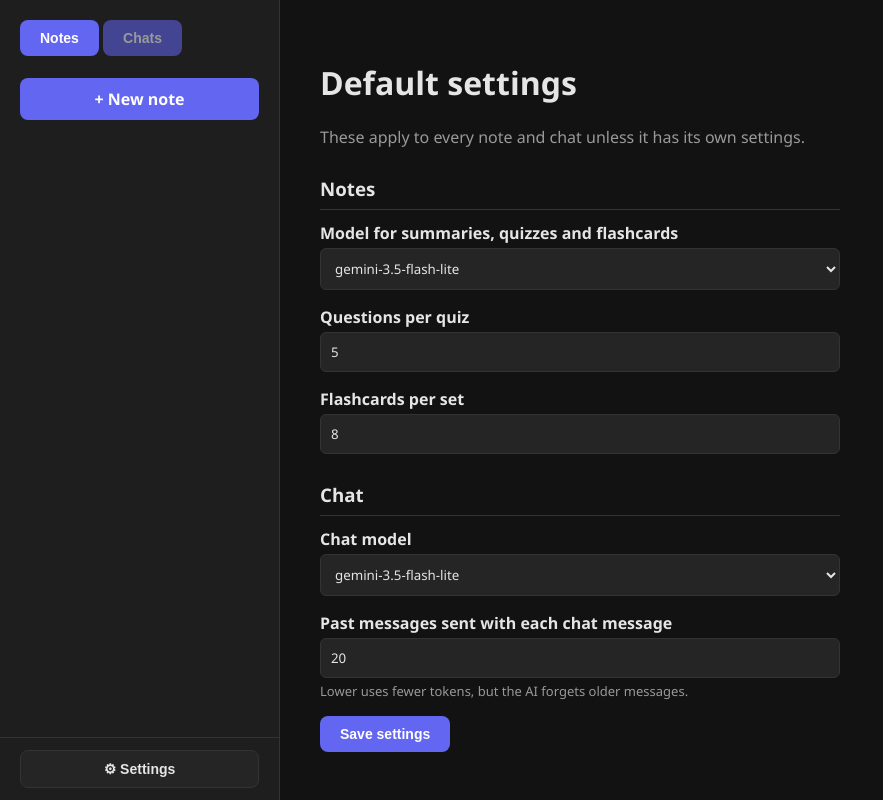
After one commit to genecc04/GeneNoteAI, a Django app: page /settings/ in a window 1280 px wide. The commit adds this page. Shown: the whole page, without its empty margins (0-883 px from the left). Run offline with Django 5.2, Linux system fonts and the light colour scheme; data comes from the database, SQL or seed files in the repository; data that the repository does not hold is empty.

Commit message:
Add global settings page with model, quiz/flashcard count and chat history controls
AppSettings model with per-note and per-chat override fields, settings page in the main panel, views read settings via effective().

````diff
--- /dev/null
+++ b/assistant/forms.py
@@ -0,0 +1,24 @@
+from django import forms
+from .models import AppSettings
+
+MODEL_CHOICES = [
+    ("gemini-3.5-flash-lite", "gemini-3.5-flash-lite"),
+]
+
+class AppSettingsForm(forms.ModelForm):
+    generation_model = forms.ChoiceField(
+        choices=MODEL_CHOICES, label="Model for summaries, quizzes and flashcards")
+    chat_model = forms.ChoiceField(choices=MODEL_CHOICES, label="Chat model")
+
+    class Meta:
+        model = AppSettings
+        fields = ["generation_model", "quiz_question_count", "flashcard_count",
+                  "chat_model", "chat_history_limit"]
+        labels = {
+            "quiz_question_count": "Questions per quiz",
+            "flashcard_count": "Flashcards per set",
+            "chat_history_limit": "Past messages sent with each chat message",
+        }
+        help_texts = {
+            "chat_history_limit": "Lower uses fewer tokens, but the AI forgets older messages.",
+        }
--- a/assistant/static/notes/app.js
+++ b/assistant/static/notes/app.js
@@ -471,3 +471,40 @@ renderMath(document);
 // Runs after the math is drawn, because formulas change message heights
 const chatBox = document.getElementById('chat-messages');
 if (chatBox) chatBox.scrollTop = chatBox.scrollHeight;
+
+// Settings: open in the main panel and save
+
+// Load the settings page into the main panel and clear the sidebar highlight
+document.getElementById('open-settings-btn').addEventListener('click', function() {
+    fetch('/settings/', { headers: { 'X-Requested-With': 'XMLHttpRequest' } })
+        .then(response => response.text())
+        .then(html => {
+            document.getElementById('main-panel').innerHTML = html;
+
+            // Nothing is the "current" note or chat while settings are open
+            window.currentActiveNoteId = '';
+            window.currentActiveChatId = '';
+            document.querySelectorAll('.note-item, .chat-item').forEach(item => item.classList.remove('active'));
+        });
+});
+
+// Save: the server sends the form back with "Settings saved" or with error messages
+document.body.addEventListener('submit', function(e) {
+    if (e.target.id !== 'settings-form') return;
+    e.preventDefault();
+
+    fetch(e.target.action, {
+        method: 'POST',
+        headers: {
+            'X-Requested-With': 'XMLHttpRequest',
+            'X-CSRFToken': getCookie('csrftoken')
+        },
+        body: new FormData(e.target)
+    })
+    .then(response => response.text())
+    .then(html => {
+        const panel = document.getElementById('main-panel');
+        panel.innerHTML = html;
+        panel.scrollTop = 0;
+    });
+});
--- a/assistant/static/notes/styles.css
+++ b/assistant/static/notes/styles.css
@@ -29,8 +29,27 @@ body {
     width: 280px;
     background: var(--bg-panel);
     border-right: 1px solid var(--border-color);
+    display: flex;
+    flex-direction: column;
+    overflow: hidden;
+}
+
+.sidebar-scroll {
+    flex: 1;
+    overflow-y: auto;
     padding: 20px;
-    overflow-y: auto;
+}
+
+.sidebar-footer {
+    padding: 12px 20px;
+    border-top: 1px solid var(--border-color);
+}
+
+.sidebar-settings-btn {
+    width: 100%;
+    background: var(--bg-card);
+    border: 1px solid var(--border-color);
+    color: var(--text-primary);
 }
 
 .sidebar-tab { opacity: 0.55; }
@@ -417,6 +436,44 @@ input[type="text"], textarea {
 
 .flashcard-back { color: var(--accent); }
 
+/* Settings page */
+.settings-form { max-width: 520px; }
+
+.settings-intro { color: var(--text-muted); }
+
+.settings-saved {
+    color: var(--success);
+    font-weight: 600;
+}
+
+.settings-form h3 {
+    margin: 28px 0 12px;
+    padding-bottom: 8px;
+    border-bottom: 1px solid var(--border-color);
+}
+
+.settings-field { margin-bottom: 16px; }
+.settings-field label { display: block; font-weight: 600; margin-bottom: 4px; }
+.settings-field .help { color: var(--text-muted); font-size: 13px; margin: 4px 0 0; }
+.settings-field .errorlist {
+    color: var(--danger);
+    list-style: none;
+    padding: 0;
+    margin: 4px 0 0;
+    font-size: 13px;
+}
+
+.settings-field input[type="number"],
+.settings-field select {
+    width: 100%;
+    background: var(--bg-card);
+    border: 1px solid var(--border-color);
+    color: var(--text-primary);
+    padding: 10px;
+    border-radius: 6px;
+    font-family: inherit;
+}
+
 /* Loading spinner */
 .loading-box {
     display: flex;
--- a/assistant/templates/notes/base.html
+++ b/assistant/templates/notes/base.html
@@ -9,6 +9,7 @@
 </head>
 <body>
         <div class="sidebar">
+            <div class="sidebar-scroll">
                 <div class="sidebar-tabs">
                     <button type="button" class="sidebar-tab {% if active_tab != 'chats' %}active{% endif %}" data-tab="notes">Notes</button>
                     <button type="button" class="sidebar-tab {% if active_tab == 'chats' %}active{% endif %}" data-tab="chats">Chats</button>
@@ -26,6 +27,10 @@
                     <div id="sidebar-chats-list">
                         {% include "notes/partials/sidebar_chats.html" %}
                     </div>
+                </div>
+            </div>
+            <div class="sidebar-footer">
+                <button type="button" id="open-settings-btn" class="sidebar-settings-btn">⚙ Settings</button>
             </div>
         </div>
     <div class="main-panel" id="main-panel">
--- /dev/null
+++ b/assistant/templates/notes/partials/settings_content.html
@@ -0,0 +1,20 @@
+<h1>Default settings</h1>
+<p class="settings-intro">These apply to every note and chat unless it has its own settings.</p>
+
+{% if saved %}<p class="settings-saved">Settings saved.</p>{% endif %}
+
+<form method="post" action="{% url 'settings' %}" id="settings-form" class="settings-form">
+    {% csrf_token %}
+
+    <h3>Notes</h3>
+    {% for field in note_fields %}
+        {% include "notes/partials/settings_field.html" %}
+    {% endfor %}
+
+    <h3>Chat</h3>
+    {% for field in chat_fields %}
+        {% include "notes/partials/settings_field.html" %}
+    {% endfor %}
+
+    <button type="submit">Save settings</button>
+</form>
--- /dev/null
+++ b/assistant/templates/notes/partials/settings_field.html
@@ -0,0 +1,6 @@
+<div class="settings-field">
+    <label for="{{ field.id_for_label }}">{{ field.label }}</label>
+    {{ field }}
+    {% if field.help_text %}<p class="help">{{ field.help_text }}</p>{% endif %}
+    {{ field.errors }}
+</div>
--- /dev/null
+++ b/assistant/templates/notes/settings.html
@@ -0,0 +1,4 @@
+{% extends "notes/base.html" %}
+{% block content %}
+{% include "notes/partials/settings_content.html" %}
+{% endblock %}
--- a/assistant/urls.py
+++ b/assistant/urls.py
@@ -18,4 +18,5 @@ urlpatterns = [
     path('chat/<int:session_id>/toggle-favorite/', views.toggle_chat_favorite_view, name='toggle_chat_favorite'),
     path('chat/<int:session_id>/delete/', views.delete_chat_view, name='delete_chat'),
     path('chat/<int:session_id>/rename/', views.rename_chat_view, name='rename_chat'),
+    path('settings/', views.settings_view, name='settings'),
 ]
--- a/assistant/views.py
+++ b/assistant/views.py
@@ -8,7 +8,8 @@ from dotenv import load_dotenv
 from google import genai
 from google.genai import types
 from google.genai import errors as genai_errors
-from .models import ChatSession, ChatMessage, Note, Quiz, Question, Flashcard
+from .models import ChatSession, ChatMessage, Note, Quiz, Question, Flashcard, AppSettings
+from .forms import AppSettingsForm
 
 load_dotenv()
 client = genai.Client(api_key=os.getenv("GEMINI_API_KEY"))
@@ -46,13 +47,20 @@ def chat_view(request, session_id=None):
         if not user_text:
             return JsonResponse({"error": "Message is empty."}, status=400)
 
+        opts = session.effective()
+
+        recent = list(session.messages.order_by("-created_at")[:opts.chat_history_limit])
+        recent.reverse()
+        if recent and recent[0].role == "model":
+            recent = recent[1:]
+
         history = [
             types.Content(role=msg.role, parts=[types.Part(text=msg.content)])
-            for msg in session.messages.order_by("created_at")
+            for msg in recent
         ]
 
         try:
-            chat = client.chats.create(model="gemini-3.5-flash-lite", history=history)
+            chat = client.chats.create(model=opts.chat_model, history=history)
             response = chat.send_message(user_text)
         except genai_errors.APIError:
             return JsonResponse(
@@ -98,12 +106,13 @@ def note_create_view(request):
             content=content,
             file=uploaded_file
         )
+        opts = note.effective()
 
         try:
             if content:
                 response = generate_with_retry(
-                    model="gemini-3.5-flash-lite",
-                    contents=f"Summarize the following study notes concisely. Use a flat bulleted list only — no nested sub-bullets — and use **bold** only for key terms.\n\n{content}"
+                    model=opts.generation_model,
+                    contents=f"Summarize the following study notes concisely.\n\n{content}"
                 )
                 note.summary = response.text
                 note.save()
@@ -116,13 +125,13 @@ def note_create_view(request):
                     gemini_file = client.files.get(name=gemini_file.name)
 
                 response = generate_with_retry(
-                    model="gemini-3.5-flash-lite",
-                    contents=["Summarize the key points from this document concisely. Use a flat bulleted list only — no nested sub-bullets — and use **bold** only for key terms.", gemini_file]
+                    model=opts.generation_model,
+                    contents=["Summarize the key points from this document concisely.", gemini_file]
                 )
                 note.summary = response.text
                 note.save()
         except genai_errors.ServerError:
-            note.summary = "Summary generation failed — Gemini may be experiencing high demand. You can try regenerating it from the note page."
+            note.summary = "Summary generation failed, Gemini may be experiencing high demand. You can try regenerating it from the note page."
             note.save()
 
         return redirect("note_detail", note_id=note.id)
@@ -144,10 +153,11 @@ def note_detail_view(request, note_id):
 
 def generate_quiz_view(request, note_id):
     note = get_object_or_404(Note, id=note_id)
+    opts = note.effective()
     source_text = note.content if note.content else note.summary
 
     prompt = f"""
-    Create a 5-question multiple choice quiz based on these notes.
+    Create a {opts.quiz_question_count}-question multiple choice quiz if possible based on these notes.
     Respond ONLY with valid JSON, no other text, in this exact format:
     [
     {{"question": "...", "choice_a": "...", "choice_b": "...", "choice_c": "...", "choice_d": "...", "correct_choice": "a"}}
@@ -158,7 +168,7 @@ def generate_quiz_view(request, note_id):
     """
 
     try:
-        response = generate_with_retry(model="gemini-3.5-flash-lite", contents=prompt)
+        response = generate_with_retry(model=opts.generation_model, contents=prompt)
         clean_text = response.text.strip().removeprefix("```json").removesuffix("```").strip()
         questions_data = json.loads(clean_text)
     except (genai_errors.ServerError, json.JSONDecodeError):
@@ -166,7 +176,7 @@ def generate_quiz_view(request, note_id):
 
     quiz = Quiz.objects.create(note=note, title=f"Quiz: {note.title}")
 
-    for q in questions_data:
+    for q in questions_data[:opts.quiz_question_count]:
         Question.objects.create(
             quiz=quiz,
             text=q["question"],
@@ -219,12 +229,13 @@ def quiz_detail_view(request, quiz_id):
 
 def generate_flashcards_view(request, note_id):
     note = get_object_or_404(Note, id=note_id)
+    opts = note.effective()
     source_text = note.content if note.content else note.summary
 
     note.flashcards.all().delete()
 
     prompt = f"""
-    Create 8 flashcards based on these notes.
+    Create {opts.flashcard_count} flashcards if possible based on these notes.
     Respond ONLY with valid JSON, no other text, in this exact format:
     [
     {{"front": "...", "back": "..."}}
@@ -235,13 +246,13 @@ def generate_flashcards_view(request, note_id):
     """
 
     try:
-        response = generate_with_retry(model="gemini-3.5-flash-lite", contents=prompt)
+        response = generate_with_retry(model=opts.generation_model, contents=prompt)
         clean_text = response.text.strip().removeprefix("```json").removesuffix("```").strip()
         cards_data = json.loads(clean_text)
     except (genai_errors.ServerError, json.JSONDecodeError):
         return render(request, "notes/partials/error_content.html", {"note": note, "active_note_id": note.id})
 
-    for card in cards_data:
+    for card in cards_data[:opts.flashcard_count]:
         Flashcard.objects.create(
             note=note,
             front=card["front"],
@@ -311,13 +322,14 @@ def note_edit_view(request, note_id):
 
 def regenerate_summary_view(request, note_id):
     note = get_object_or_404(Note, id=note_id)
+    opts = note.effective()
     source_text = note.content if note.content else note.summary
 
     try:
         if note.content:
             response = generate_with_retry(
-                model="gemini-3.5-flash-lite",
-                contents=f"Summarize the following study notes concisely. Use a flat bulleted list only — no nested sub-bullets — and use **bold** only for key terms.\n\n{source_text}"
+                model=opts.generation_model,
+                contents=f"Summarize the following study notes concisely.\n\n{source_text}"
             )
             note.summary = response.text
             note.save()
@@ -330,8 +342,8 @@ def regenerate_summary_view(request, note_id):
                 gemini_file = client.files.get(name=gemini_file.name)
 
             response = generate_with_retry(
-                model="gemini-3.5-flash-lite",
-                contents=["Summarize the key points from this document concisely. Use a flat bulleted list only — no nested sub-bullets — and use **bold** only for key terms.", gemini_file]
+                model=opts.generation_model,
+                contents=["Summarize the key points from this document concisely.", gemini_file]
             )
             note.summary = response.text
             note.save()
@@ -341,3 +353,29 @@ def regenerate_summary_view(request, note_id):
     summary_html = markdown.markdown(note.summary, extensions=['extra', 'nl2br']) if note.summary else ""
     context = {"note": note, "summary_html": summary_html, "active_note_id": note.id}
     return render(request, "notes/partials/note_detail_content.html", context)
+
+def settings_view(request):
+    cfg = AppSettings.load()
+    saved = False
+    status = 200
+
+    if request.method == "POST":
+        form = AppSettingsForm(request.POST, instance=cfg)
+        if form.is_valid():
+            form.save()
+            saved = True
+        else:
+            status = 400
+    else:
+        form = AppSettingsForm(instance=cfg)
+
+    context = {
+        "form": form,
+        "saved": saved,
+        "note_fields": [form["generation_model"], form["quiz_question_count"], form["flashcard_count"]],
+        "chat_fields": [form["chat_model"], form["chat_history_limit"]],
+    }
+
+    if request.headers.get('X-Requested-With') == 'XMLHttpRequest':
+        return render(request, "notes/partials/settings_content.html", context, status=status)
+    return render(request, "notes/settings.html", context)
````
Also changed, not shown: assistant/models.py (+46 -0 lines), assistant/migrations/0004_appsettings_chatsession_chat_history_limit_and_more.py (added). Lines whose indentation alone changed are shown as unchanged.
